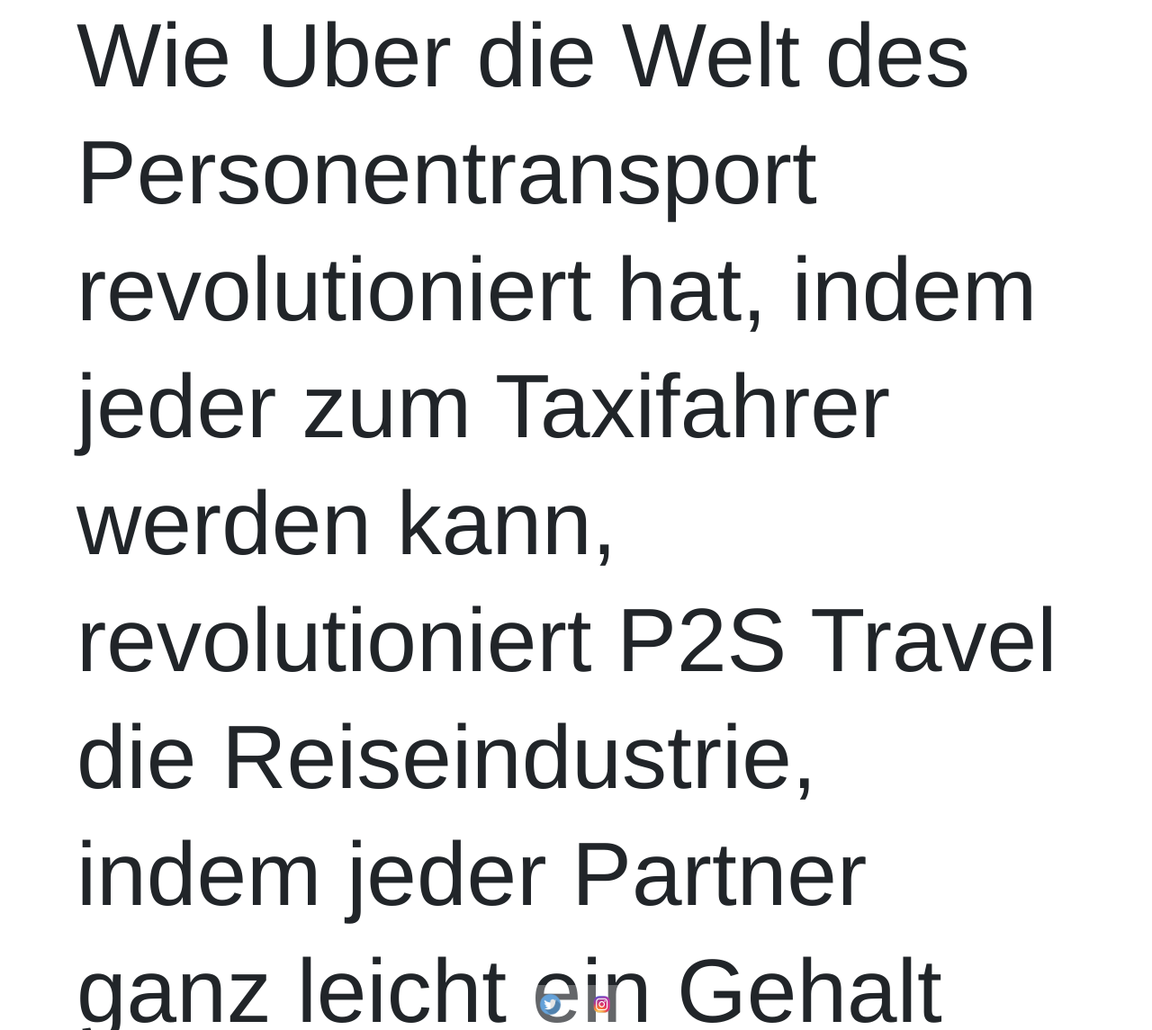
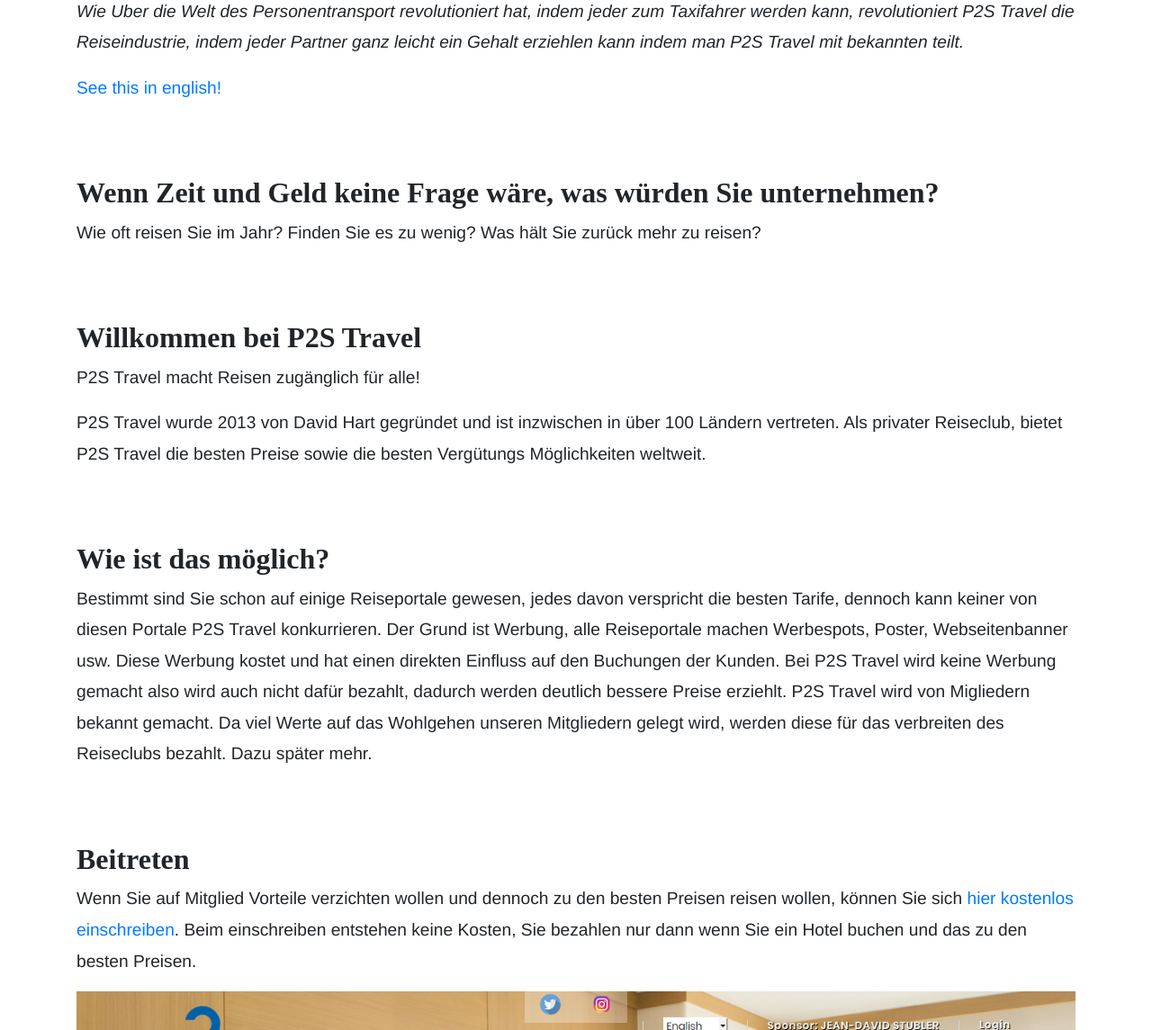
Before and after one commit to jdtravelp2s/jdtravelp2s.github.io, a Jekyll site: the page built from index.md, in a window 1280 px wide and 1400 px high, scrolled down 662 px. Shown: the part 255-1400 px from the top of the window at 90% size. Built offline with Jekyll 4.4.1, drawn with Linux system fonts in a browser that asks for light colours.

Commit message:
intro style

```diff
--- a/css/main.css
+++ b/css/main.css
@@ -61,7 +61,8 @@
 }
 
 .intro {
-	font: 400 100px/1.3 'Berkshire Swash', Helvetica, sans-serif;
+	font-family:'Berkshire Swash', Helvetica, sans-serif;
+	font-style: italic;
 }
 
 h1 {
```
